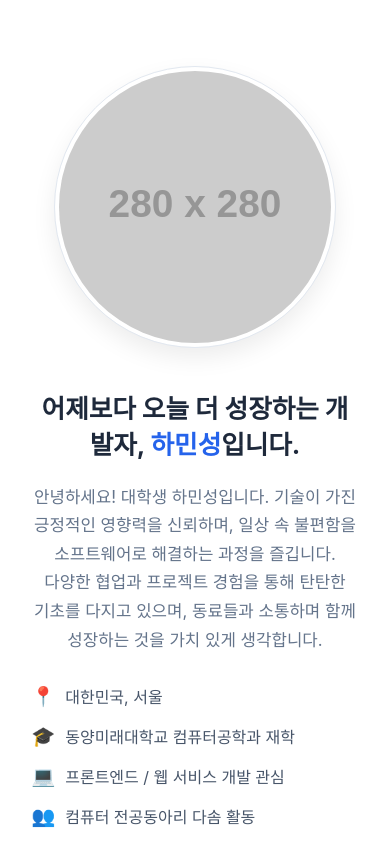
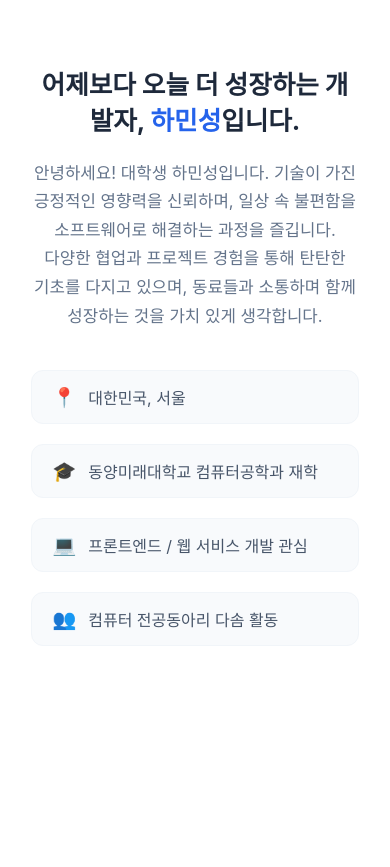
Before and after one commit to gkalstjd7/gkalstjd7.github.io, a plain HTML site: page index.html in a window 390 px wide. Shown: the part 843-1710 px from the top of the page. After the commit the page ends 1589 px from the top, so only its background shows below. Drawn offline with Linux system fonts and the light colour scheme; placeholder pictures from the web are drawn by us.

Commit message:
Refactor About Me section and styles
Removed profile image section and adjusted styles for better text readability.

```diff
--- a/index.html
+++ b/index.html
@@ -1,4 +1,3 @@
-
 <!DOCTYPE html>
 <html lang="ko">
 <head>
@@ -89,7 +88,7 @@
             -webkit-text-fill-color: transparent;
         }
 
-        /* About Me 섹션 (신규 추가) */
+        /* About Me 섹션 */
         .about-section {
             padding: 100px 8%;
             background-color: #ffffff;
@@ -122,30 +121,15 @@
             display: flex;
             align-items: center;
             justify-content: center;
-            gap: 80px;
             margin-top: 60px;
-            max-width: 1100px;
+            max-width: 800px; /* 사진이 빠졌으므로 텍스트 가독성을 위해 최대 너비 조절 */
             width: 100%;
-        }
-
-        /* 프로필 이미지 영역 */
-        .profile-wrapper {
-            flex-shrink: 0;
-        }
-
-        .profile-img {
-            width: 280px;
-            height: 280px;
-            border-radius: 50%;
-            object-fit: cover;
-            box-shadow: 0 10px 25px rgba(0, 0, 0, 0.08);
-            border: 4px solid #ffffff;
-            outline: 1px solid #e2e8f0;
         }
 
         /* 소개 텍스트 영역 */
         .about-content {
-            flex-grow: 1;
+            width: 100%;
+            text-align: center; /* 중심 정렬로 변경하여 균형감 유지 */
         }
 
         .about-intro {
@@ -164,23 +148,33 @@
             font-size: 1.05rem;
             color: #64748b;
             line-height: 1.7;
-            margin-bottom: 30px;
+            margin-bottom: 40px;
             word-break: keep-all;
+            max-width: 700px;
+            margin-left: auto;
+            margin-right: auto;
         }
 
         /* 인포 리스트 (위치, 학력, 관심분야) */
         .info-grid {
             display: grid;
             grid-template-columns: repeat(2, 1fr);
-            gap: 16px;
+            gap: 20px;
+            max-width: 650px;
+            margin: 0 auto;
+            text-align: left; /* 내부 항목은 왼쪽 정렬 */
         }
 
         .info-item {
             display: flex;
             align-items: center;
-            gap: 10px;
+            gap: 12px;
             font-size: 1rem;
             color: #475569;
+            background-color: #f8fafc; /* 은은한 박스 배경 추가로 깔끔함 강조 */
+            padding: 14px 20px;
+            border-radius: 12px;
+            border: 1px solid #f1f5f9;
         }
 
         .info-icon {
@@ -193,20 +187,12 @@
         }
 
         /* 반응형 대응 */
-        @media (max-width: 900px) {
-            .about-container {
-                flex-direction: column;
-                gap: 40px;
-                text-align: center;
+        @media (max-width: 768px) {
+            .main-title {
+                font-size: 2.5rem;
             }
             .info-grid {
                 grid-template-columns: 1fr;
-                justify-items: center;
-            }
-            .info-item {
-                width: 100%;
-                max-width: 400px;
-                justify-content: flex-start;
             }
         }
     </style>
@@ -232,10 +218,6 @@
         <h2 class="section-title">About Me</h2>
 
         <div class="about-container">
-            <div class="profile-wrapper">
-                <img src="https://via.placeholder.com/280/f1f5f9/2563eb?text=AI+Developer" alt="프로필 이미지" class="profile-img">
-            </div>
-
             <div class="about-content">
                 <h3 class="about-intro">
                     어제보다 오늘 더 성장하는 개발자, <span>하민성</span>입니다.
```
